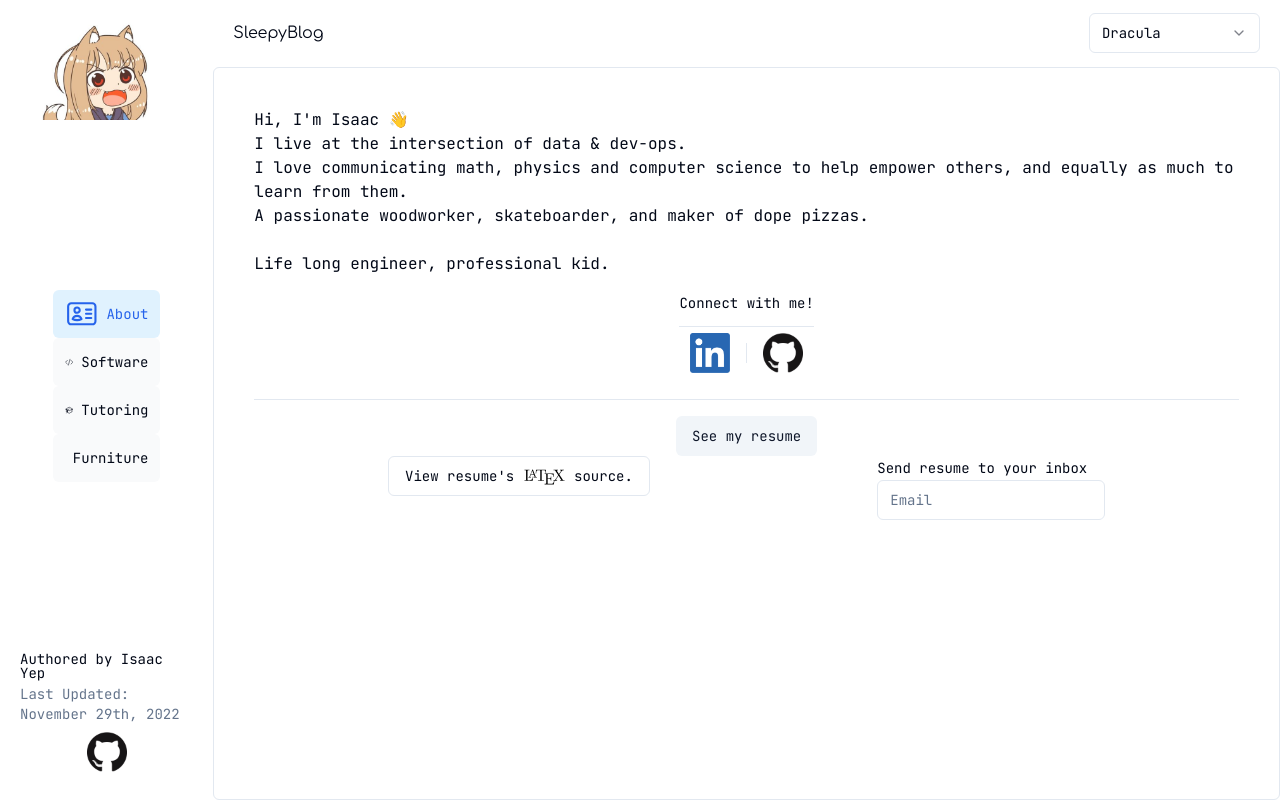
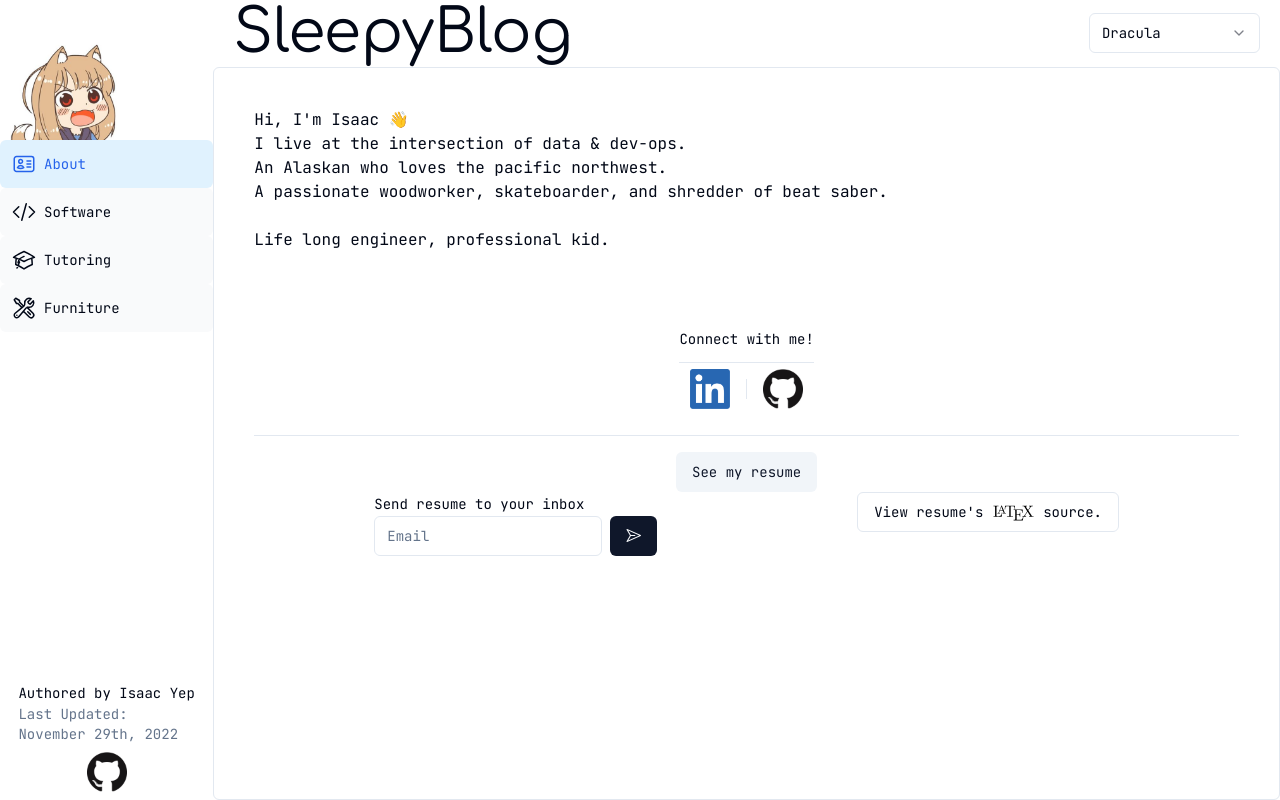
Before and after one commit to anthonybench/sleepyblog, a Next.js app: page /about in a window 1280 px wide. Built offline with nearby package versions, Linux system fonts and the light colour scheme; a web font is replaced by a local one.

Commit message:
cleaned up sidenav, minor edits on about

```diff
--- a/app/_components/header.tsx
+++ b/app/_components/header.tsx
@@ -38,7 +38,7 @@ export default function Header({className}:{className: string}) {
   return (
     <header className={`${className} flex justify-between items-center`}>
       <Link href="/" className={`${comfortaa.className}`}>
-        <h1 className="">SleepyBlog</h1>
+        <h1 className={`text-6xl`}>SleepyBlog</h1>
       </Link>
 
       <div className={`w-1/6`}>
--- a/app/_components/sidenav.tsx
+++ b/app/_components/sidenav.tsx
@@ -44,17 +44,21 @@ export default function SideNav({ className }: { className: any }) {
   // Construct the formatted string with ordinal suffix for the day
   const formattedDate = `${monthName} ${day}${getOrdinalSuffix(day)}, ${year}`;
   return (
-    <div className={`${className} flex h-screen`}>
-      <div className={`flex flex-col items-center justify-between gap-2 p-5`}>
-        <Link href="/" ><Image
+    <div className={`${className}`}>
+      <div
+        className={`flex h-screen flex-col items-center justify-between gap-2 pt-10`}
+      >
+        <div className={`w-full`}>
+          <Link href="/">
+            <Image
               src="/img/holo.jpg" // relative to public, starts with '/'
               width={150} // width & height must have an aspect ratio identical to source image
               height={150}
               className=""
               alt="Screenshots of the dashboard project showing desktop version"
-        /></Link>
-
-        <nav>
+            />
+          </Link>
+          <nav className={`w-full`}>
             {links.map((link) => {
               const LinkIcon = link.icon;
               return (
@@ -68,12 +72,13 @@ export default function SideNav({ className }: { className: any }) {
                     },
                   )}
                 >
-                <LinkIcon className="" />
+                  <LinkIcon className="w-6" />
                   <p className="hidden md:block">{link.name}</p>
                 </Link>
               );
             })}
           </nav>
+        </div>
 
         <footer>
           <div className="space-y-1">
@@ -87,7 +92,7 @@ export default function SideNav({ className }: { className: any }) {
             </p>
           </div>
           {/* <Separator className="my-4" /> */}
-          <div className="flex h-5 items-center justify-center space-x-4 text-sm py-7">
+          <div className="flex h-5 items-center justify-center space-x-4 py-7 text-sm">
             <Link href="https://github.com/anthonybench/sleepyblog/blob/main/README.md">
               <Image
                 src="/img/github_dark.png"
--- a/app/about/page.tsx
+++ b/app/about/page.tsx
@@ -12,26 +12,28 @@ import React from "react";
 import { Button } from "@/app/_components/button";
 import { Input } from "@/app/_components/input";
 import { Label } from "@/app/_components/label";
+import { PaperPlaneIcon, CheckIcon } from "@radix-ui/react-icons";
+import { Check } from "lucide-react";
 
 const customStyles = {
   content: {
-    position: 'absolute',
-    top: '40px',
-    left: '40px',
-    right: '40px',
-    bottom: '40px',
-    border: '1px solid #ccc',
-    background: '#fff',
-    overflow: 'auto',
-    WebkitOverflowScrolling: 'touch',
-    borderRadius: '3rem',
-    outline: 'none',
-    padding: '2px'
+    position: "absolute",
+    top: "40px",
+    left: "40px",
+    right: "40px",
+    bottom: "40px",
+    border: "1px solid #ccc",
+    background: "#fff",
+    overflow: "auto",
+    WebkitOverflowScrolling: "touch",
+    borderRadius: "3rem",
+    outline: "none",
+    padding: "2px",
   },
 };
 
 export default function Page({ className }: { className: string }) {
-  let zoomLevel:number = 1;
+  let zoomLevel: number = 1;
   let subtitle: any;
   const [modalIsOpen, setIsOpen] = React.useState(false);
 
@@ -51,21 +53,21 @@ export default function Page({ className }: { className: string }) {
   return (
     <div className={`${className} flex flex-col`}>
       {/* 1 : Blurb */}
-      <div className={``}>
+      <p className={`flex`}>
         Hi, I'm Isaac 👋
         <br />
         I live at the intersection of data & dev-ops.
         <br />
-        I love communicating math, physics and computer science to help empower
-        others, and equally as much to learn from them.
+        An Alaskan who loves the pacific northwest.
         <br />
-        A passionate woodworker, skateboarder, and maker of dope pizzas.
-        <br /><br />
+        A passionate woodworker, skateboarder, and shredder of beat saber.
+        <br />
+        <br />
         Life long engineer, professional kid.
-      </div>
+      </p>
 
       {/* 2 : Connect with me */}
-      <div className={`flex justify-center py-5`}>
+      <div className={`flex justify-center py-5 pt-20`}>
         <div>
           <div className="space-y-1">
             <h4 className="text-sm font-medium leading-none">
@@ -73,7 +75,7 @@ export default function Page({ className }: { className: string }) {
             </h4>
           </div>
           <Separator className="my-4" />
-          <div className="flex h-5 justify-center items-center space-x-4 text-sm">
+          <div className="flex h-5 items-center justify-center space-x-4 text-sm">
             <Link href="https://linkedin.com/in/anthonybench">
               <Image
                 src="/img/linkedin.png"
@@ -121,20 +123,36 @@ export default function Page({ className }: { className: string }) {
             </Modal>
           </div>
           <div className={`flex justify-around px-5`}>
-            <Button variant="outline" ><Link className={``} href="https://github.com/anthonybench/resume/blob/main/README.md">
-              View resume's <Image
-                src="/img/latex.svg" // relative to public, starts with '/'
-                width={43} // width & height must have an aspect ratio identical to source image
-                height={43}
-                className="inline"
-                alt="LaTeX logo"
-              /> source.
-            </Link></ Button>
-            {/* Send my resume to your inbox */}
             <div className={``}>
               <Label htmlFor="email_resume">Send resume to your inbox</Label>
-              <Input id="email_resume" type="email" placeholder="Email" />
+              <div className="flex w-full max-w-sm items-center space-x-2">
+                <Input
+                  className={``}
+                  id="email_resume"
+                  type="email"
+                  placeholder="Email"
+                />
+                <Button type="submit">
+                  <PaperPlaneIcon />
+                </Button>
+              </div>
             </div>
+            <Button variant="outline">
+              <Link
+                className={``}
+                href="https://github.com/anthonybench/resume/blob/main/FormatDetails.cls"
+              >
+                View resume's{" "}
+                <Image
+                  src="/img/latex.svg" // relative to public, starts with '/'
+                  width={43} // width & height must have an aspect ratio identical to source image
+                  height={43}
+                  className="inline"
+                  alt="LaTeX logo"
+                />{" "}
+                source.
+              </Link>
+            </Button>
           </div>
         </div>
       </div>
--- a/package.json
+++ b/package.json
@@ -13,6 +13,7 @@
   "dependencies": {
     "@headlessui/react": "^1.7.18",
     "@heroicons/react": "^2.1.1",
+    "@radix-ui/react-icons": "^1.3.0",
     "@radix-ui/react-label": "^2.0.2",
     "@radix-ui/react-scroll-area": "^1.0.5",
     "@radix-ui/react-select": "^2.0.0",
```
Also changed, not shown: 2 other files (tests, documents, lock files or other folders). Lines whose indentation alone changed are shown as unchanged.
